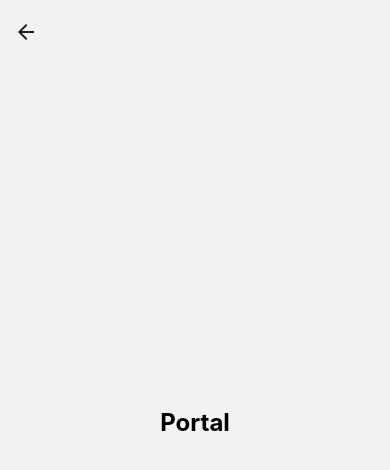
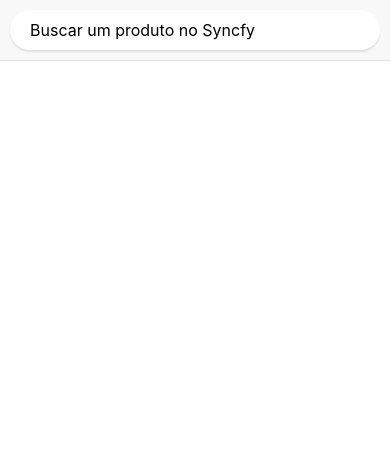
Before and after one commit to Syncfy/front-end, a React Native app in the folder Syncfy/: screen /Portal in a window 390 px wide. Shown: the top 470 px of the page. Built offline with nearby package versions, Linux system fonts and the light colour scheme.

Commit message:
feat: add portal search bar

```diff
--- a/Syncfy/src/routes/stack.tsx
+++ b/Syncfy/src/routes/stack.tsx
@@ -37,7 +37,7 @@ export default function StackComponent() {
           options={{
             title: '',
             headerTransparent: true,
-            headerShown: true,
+            headerShown: false,
           }}
           component={Login}
         />
@@ -46,7 +46,7 @@ export default function StackComponent() {
           options={{
             title: '',
             headerTransparent: true,
-            headerShown: true,
+            headerShown: false,
           }}
           component={Register}
         />
@@ -55,7 +55,8 @@ export default function StackComponent() {
           options={{
             title: '',
             headerTransparent: true,
-            headerShown: true,
+            headerShown: false,
+            gestureEnabled: false,
           }}
           component={Portal}
         />
--- a/Syncfy/src/screens/Home/index.tsx
+++ b/Syncfy/src/screens/Home/index.tsx
@@ -10,7 +10,7 @@ import {
 } from './style';
 import {StackNavigationProp} from '@react-navigation/stack';
 
-type RootStackParamList = {
+export type RootStackParamList = {
   Home: undefined;
   Login: undefined;
   Cadastro: undefined;
--- a/Syncfy/src/screens/Login/index.tsx
+++ b/Syncfy/src/screens/Login/index.tsx
@@ -9,8 +9,19 @@ import {
   ForgotPasswordText,
 } from './style';
 import Toast from 'react-native-toast-message';
+import {StackNavigationProp} from '@react-navigation/stack';
+import {RootStackParamList} from '../Home';
 
-const Login: React.FC = () => {
+type LoginScreenNavigationProp = StackNavigationProp<
+  RootStackParamList,
+  'Login'
+>;
+
+type Props = {
+  navigation: LoginScreenNavigationProp;
+};
+
+const Login: React.FC<Props> = ({navigation}) => {
   const [email, setEmail] = useState<string>('');
   const [password, setPassword] = useState<string>('');
   const [loading, setLoading] = useState<boolean>(false);
@@ -21,8 +32,9 @@ const Login: React.FC = () => {
   };
 
   const handleLogin = () => {
-    if (loading) return;
-
+    if (loading) {
+      return;
+    }
     // Simples validações
     if (!email || !password) {
       Toast.show({
@@ -49,7 +61,8 @@ const Login: React.FC = () => {
           text1: 'Sucesso',
           text2: 'Login realizado com sucesso!',
         });
-        // navigate to home screen or dashboard
+        // Navegar para a tela Portal
+        navigation.navigate('Portal');
       } else {
         Toast.show({
           type: 'error',
@@ -57,7 +70,7 @@ const Login: React.FC = () => {
           text2: 'Credenciais inválidas ou erro de servidor.',
         });
       }
-    }, 2000);
+    }, 150);
   };
 
   const handleForgotPassword = () => {
--- a/Syncfy/src/screens/Portal/index.tsx
+++ b/Syncfy/src/screens/Portal/index.tsx
@@ -1,24 +1,55 @@
 // Portal.tsx
-import React from 'react';
-import {View, Text, StyleSheet} from 'react-native';
+import React, {useState} from 'react';
+import {SafeAreaView, TextInput, StyleSheet, View} from 'react-native';
 
 const Portal: React.FC = () => {
+  const [searchQuery, setSearchQuery] = useState('');
+
+  const handleSearchChange = (query: string) => {
+    setSearchQuery(query);
+    // Aqui você pode adicionar a lógica para buscar ou filtrar os dados com base no texto inserido
+  };
+
   return (
-    <View style={styles.container}>
-      <Text style={styles.title}>Portal</Text>
-    </View>
+    <SafeAreaView style={styles.container}>
+      <View style={styles.searchContainer}>
+        <TextInput
+          style={styles.searchInput}
+          value={searchQuery}
+          onChangeText={handleSearchChange}
+          placeholder="Buscar um produto no Syncfy"
+          clearButtonMode="while-editing"
+        />
+      </View>
+    </SafeAreaView>
   );
 };
 
 const styles = StyleSheet.create({
   container: {
     flex: 1,
-    alignItems: 'center',
-    justifyContent: 'center',
+    backgroundColor: '#fff',
   },
-  title: {
-    fontSize: 24,
-    fontWeight: 'bold',
+  searchContainer: {
+    padding: 10,
+    backgroundColor: '#f8f8f8',
+    borderBottomWidth: 1,
+    borderColor: '#e4e4e4',
+  },
+  searchInput: {
+    backgroundColor: '#ffffff',
+    paddingHorizontal: 20,
+    paddingVertical: 10,
+    borderRadius: 20,
+    fontSize: 16,
+    shadowColor: '#000',
+    shadowOffset: {
+      width: 0,
+      height: 2,
+    },
+    shadowOpacity: 0.1,
+    shadowRadius: 2,
+    elevation: 2,
   },
 });
 
```
Also changed, not shown: Syncfy/src/screens/Portal/style.tsx (added, +29 -0 lines).
